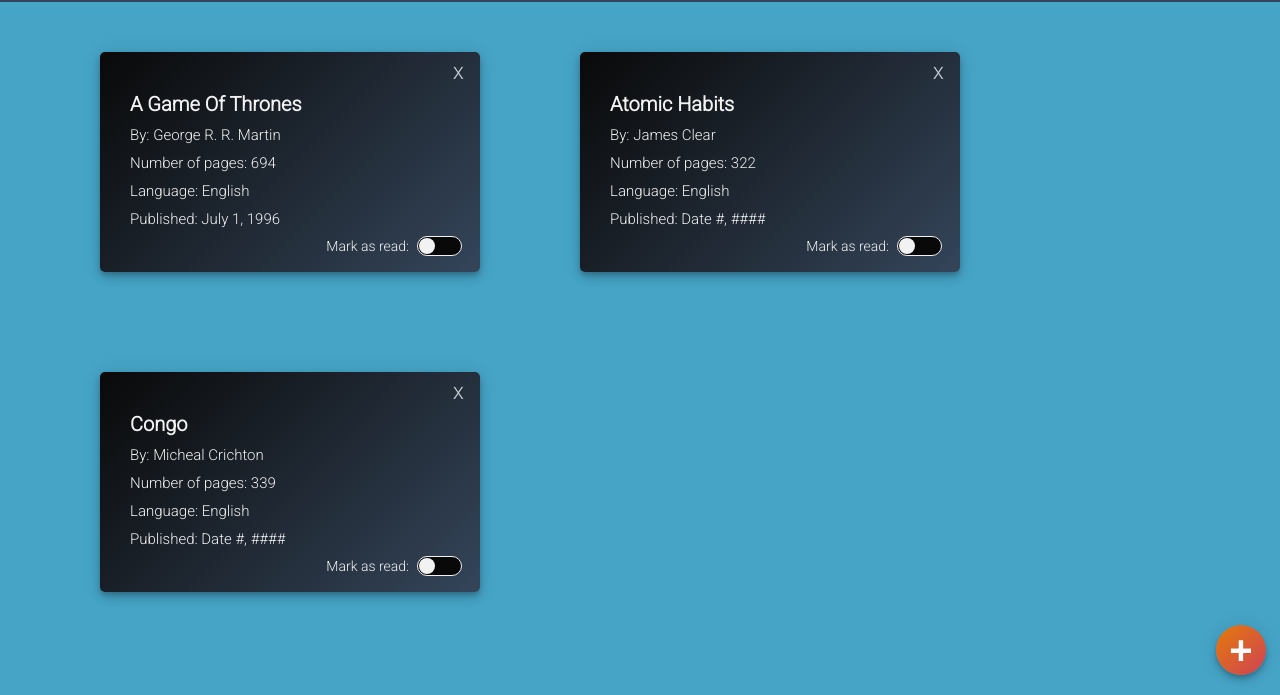
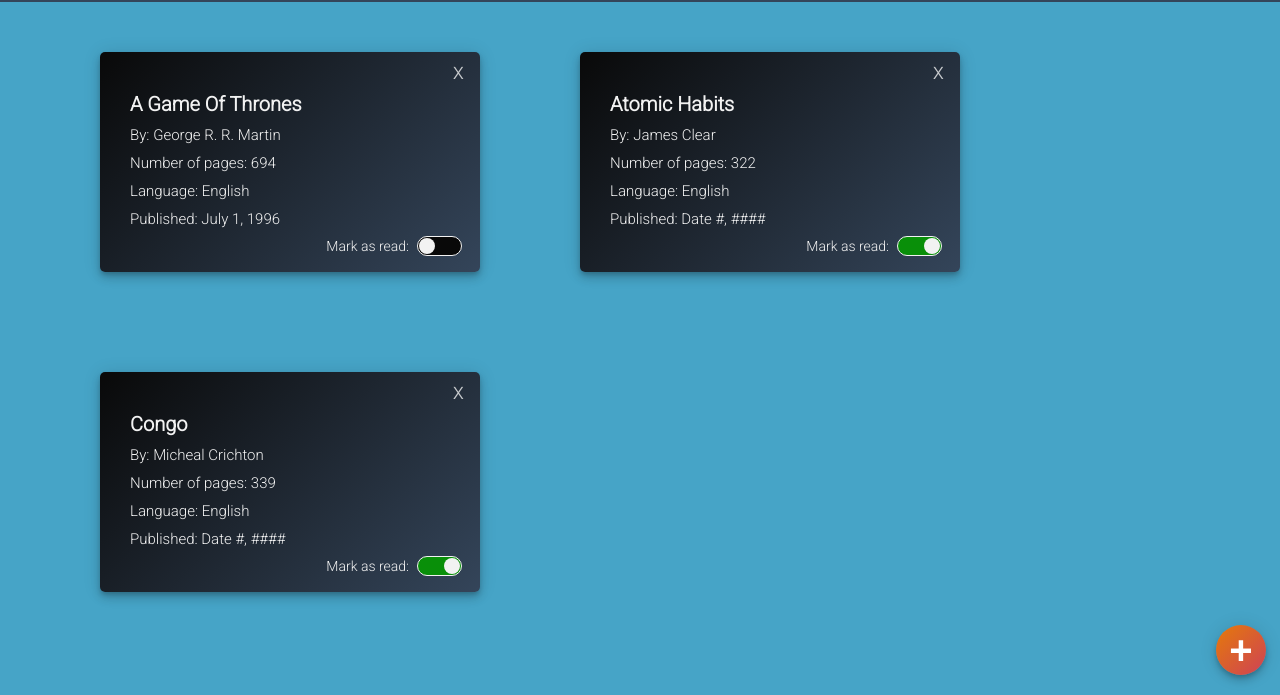
Before and after one commit to ec-rilo/Project-Library, a plain HTML site: page index.html in a window 1280 px wide. Shown: the part 105-800 px from the top of the page. Drawn offline with Linux system fonts and the light colour scheme.

Commit message:
Add persistance to mark as read when user chooses read during form submission

```diff
--- a/scripts/main.js
+++ b/scripts/main.js
@@ -22,6 +22,12 @@ const booksContainer = document.querySelector('.books-container');
 function displayBooks() {
     for (let i = 0; i < bookArr.length; ++i) {
         createBookCard(i);
+        let readConfirm = bookArr[i].readConfirm;
+        let toggle = document.getElementById(`toggle-container-${i + 1}`);
+        console.log(readConfirm);
+        if (readConfirm === 'Read'){
+            toggle.checked = true;
+        }
     }
 }
 
@@ -70,12 +76,13 @@ function createBookCard(i) {
     let toggleMaster = document.createElement('div');
     toggleMaster.setAttribute('class', 'toggle-master');
     let toggleLabel = document.createElement('label');
-    toggleLabel.setAttribute('for', 'toggle-container');
+    toggleLabel.setAttribute('for', `toggle-container-${i + 1}`);
     toggleLabel.innerHTML = 'Mark as read: ';
     toggleMaster.appendChild(toggleLabel);
     let toggleContainer = document.createElement('input');
     toggleContainer.setAttribute('type', 'checkbox');
-    toggleContainer.setAttribute('id', 'toggle-container');
+    toggleContainer.setAttribute('id', `toggle-container-${i + 1}`);
+    toggleContainer.setAttribute('class', 'toggle-container');
     toggleMaster.appendChild(toggleContainer);
     cardTextContainer.appendChild(toggleMaster);
 
--- a/styles/styles.css
+++ b/styles/styles.css
@@ -257,7 +257,7 @@ body {
     margin-right: 15px;
 }
 
-#toggle-container {
+.toggle-container {
     position: relative;
     background-color: var(--card-color-1);
     margin-left: 8px;
@@ -269,7 +269,7 @@ body {
     cursor: pointer;
 }
 
-#toggle-container:before {
+.toggle-container:before {
     content: '';
     position: absolute;
     top: 1px;
@@ -281,10 +281,10 @@ body {
     transition: .1s;
 }
 
-#toggle-container:checked:before {
+.toggle-container:checked:before {
     left: 26px;
 }
 
-#toggle-container:checked {
+.toggle-container:checked {
     background-color: #098F09;
 }
```
